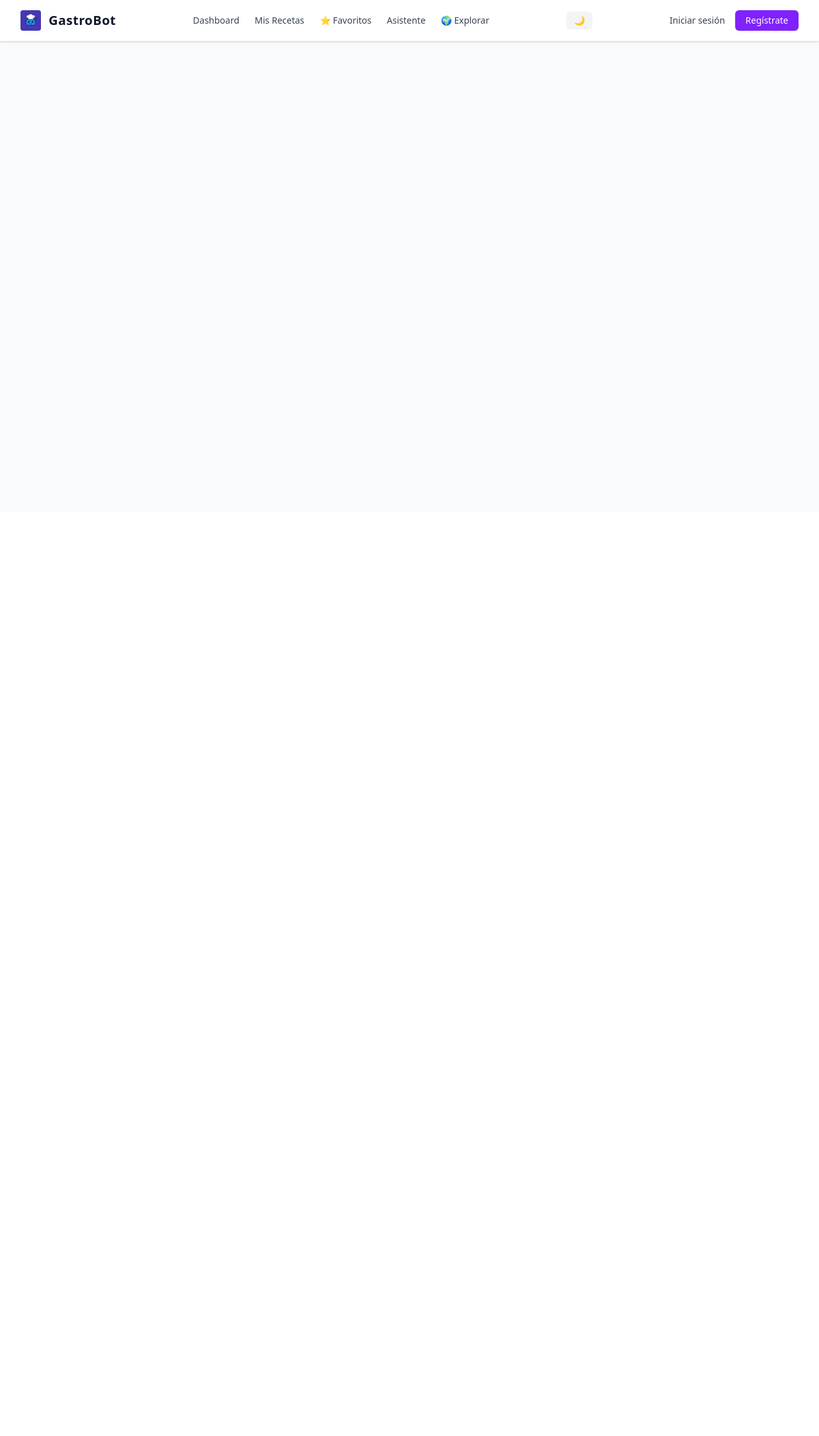
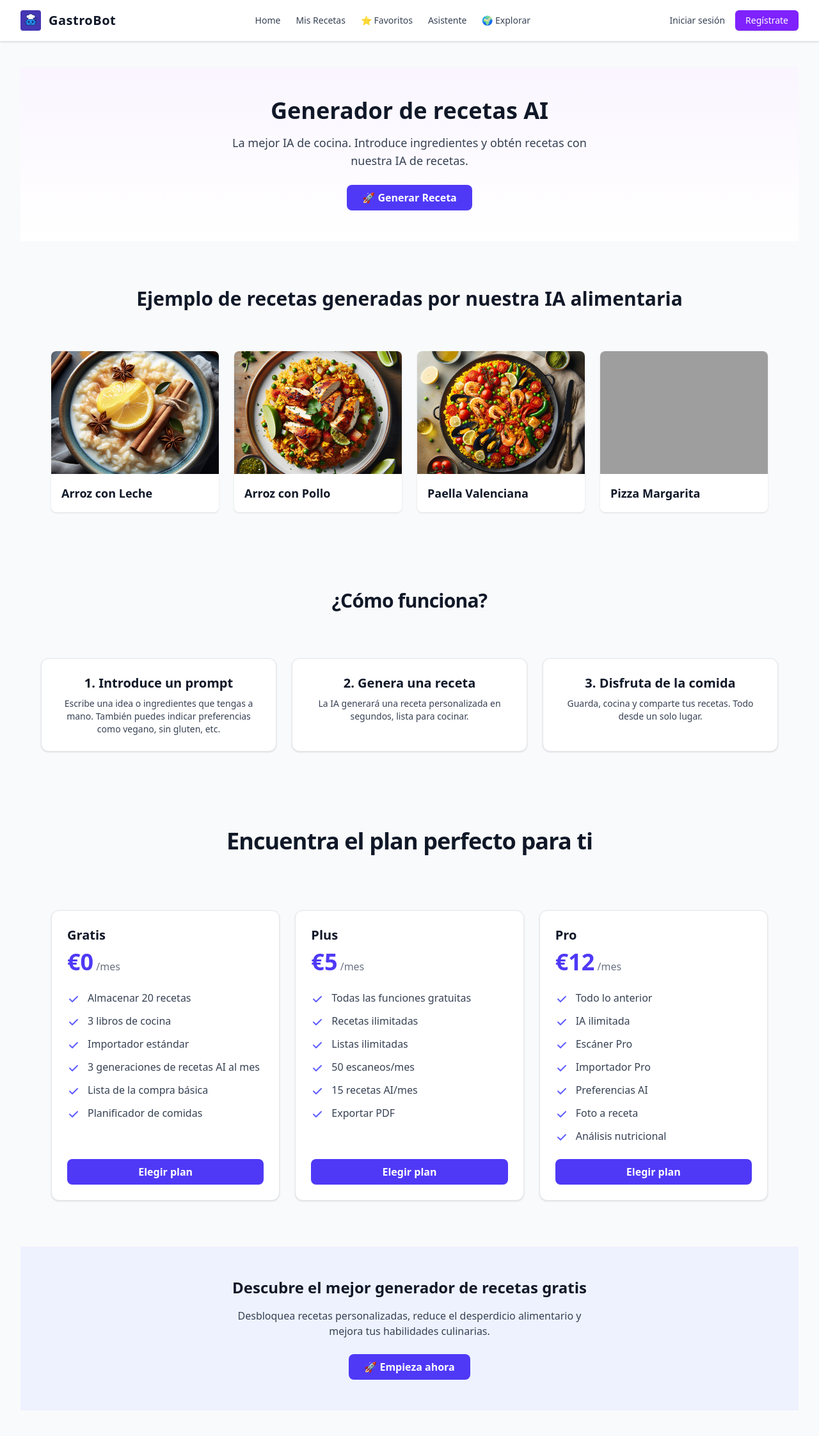
Before and after one commit to IvanG9/gastroBot, a Django app: page / in a window 1280 px wide. Shown: the whole page at 64% size. Before the commit the page ends 67 px from the top, so only its background shows below. Run offline with Django 5.2, Linux system fonts and the light colour scheme; style sheets or scripts are compiled from the project's sources; grey boxes are pictures that could not be loaded.

Commit message:
Actulizando vistas y añadiendo /home

```diff
--- a/gastrobot/core/templates/base.html
+++ b/gastrobot/core/templates/base.html
@@ -24,18 +24,12 @@
 
             <!-- Enlaces -->
             <div class="hidden md:flex space-x-6 text-sm font-medium">
-              <a href="/" class="text-gray-700 dark:text-gray-300 hover:text-violet-500 dark:hover:text-violet-400 transition">Dashboard</a>
+              <a href="/" class="text-gray-700 dark:text-gray-300 hover:text-violet-500 dark:hover:text-violet-400 transition">Home</a>
               <a href="{% url 'recetas:mis_recetas' %}" class="text-gray-700 dark:text-gray-300 hover:text-violet-500 dark:hover:text-violet-400 transition">Mis Recetas</a>
               <a href="{% url 'recetas:favoritos' %}" class="text-gray-700 dark:text-gray-300 hover:text-violet-500 dark:hover:text-violet-400 transition">⭐ Favoritos</a>
               <a href="{% url 'asistente' %}" class="text-gray-700 dark:text-gray-300 hover:text-violet-500 dark:hover:text-violet-400 transition">Asistente</a>
               <a href="{% url 'recetas:explorar_recetas' %}" class="text-gray-700 dark:text-gray-300 hover:text-violet-500 dark:hover:text-violet-400 transition">🌍 Explorar</a>
             </div>
-
-            <!-- Botón de modo oscuro -->
-            <button id="dark-mode-toggle" title="Cambiar modo"
-              class="text-sm px-3 py-1 bg-gray-100 text-gray-800 dark:bg-gray-700 dark:text-white rounded-md hover:bg-gray-200 dark:hover:bg-gray-600 transition">
-              <span id="dark-mode-icon">🌙</span>
-            </button>
 
             <!-- Login/Usuario -->
             <div class="flex items-center space-x-4 text-sm">
@@ -65,16 +59,6 @@
         </div>
       </nav>
 
-      <!-- Header
-        <header class="bg-white dark:bg-gray-800 shadow-sm">
-          <div class="mx-auto max-w-7xl px-4 py-6 sm:px-6 lg:px-8">
-            <h1 class="text-3xl font-bold tracking-tight text-gray-800 dark:text-gray-100">
-              {% block header %}{% endblock %}
-            </h1>
-          </div>
-        </header>
-      -->
-
       <!-- Main Content -->
       <main>
         <div class="mx-auto max-w-7xl px-4 py-10 sm:px-6 lg:px-8 space-y-6">
@@ -82,29 +66,5 @@
         </div>
       </main>
     </div>
-
-    <!-- Script modo oscuro -->
-    <script>
-      const htmlEl = document.documentElement;
-      const toggleBtn = document.getElementById('dark-mode-toggle');
-      const iconEl = document.getElementById('dark-mode-icon');
-
-      // Inicial
-      if (localStorage.theme === 'dark' || (!('theme' in localStorage) && window.matchMedia('(prefers-color-scheme: dark)').matches)) {
-        htmlEl.classList.add('dark');
-        if (iconEl) iconEl.textContent = '☀️';
-      } else {
-        htmlEl.classList.remove('dark');
-        if (iconEl) iconEl.textContent = '🌙';
-      }
-
-      // Cambio
-      toggleBtn?.addEventListener('click', () => {
-        htmlEl.classList.toggle('dark');
-        const isDark = htmlEl.classList.contains('dark');
-        localStorage.theme = isDark ? 'dark' : 'light';
-        if (iconEl) iconEl.textContent = isDark ? '☀️' : '🌙';
-      });
-    </script>
   </body>
 </html>
--- a/gastrobot/core/templates/core/bienvenida.html
+++ /dev/null
@@ -1,6 +0,0 @@
-{% extends "base.html" %}
-{% block title %}Bienvenido a GastroBot{% endblock %}
-
-{% block content %}
-
-{% endblock %}
--- /dev/null
+++ b/gastrobot/core/templates/core/home.html
@@ -0,0 +1,131 @@
+{% extends "base.html" %}
+{% load static %}
+
+{% block content %}
+
+<!-- Hero Section -->
+<section class="text-center py-12 px-4 bg-gradient-to-b from-purple-50 to-white dark:from-gray-800 dark:to-gray-900">
+  <h1 class="text-4xl font-bold mb-4 text-gray-900 dark:text-white">Generador de recetas AI</h1>
+  <p class="text-lg mb-6 max-w-xl mx-auto text-gray-700 dark:text-gray-300">
+    La mejor IA de cocina. Introduce ingredientes y obtén recetas con nuestra IA de recetas.
+  </p>
+  <div class="mt-6">
+    <a href="{% url 'asistente' %}" class="inline-block bg-indigo-600 hover:bg-indigo-700 text-white font-semibold py-2 px-6 rounded-lg transition">
+      🚀 Generar Receta
+    </a>
+  </div>
+</section>
+
+<!-- Ejemplos de Recetas -->
+<section class="py-12 px-4 max-w-6xl mx-auto">
+  <h2 class="text-3xl font-bold text-center text-gray-900 dark:text-white mb-10">
+    Ejemplo de recetas generadas por nuestra IA alimentaria
+  </h2>
+  <br>
+  <div class="grid grid-cols-1 sm:grid-cols-2 md:grid-cols-4 gap-6">
+    {% for receta in recetas %}
+      <div class="bg-white dark:bg-gray-800 rounded-lg shadow hover:shadow-lg transition">
+        <img src="{{ receta.imagen_url }}" alt="{{ receta.nombre }}" class="w-full h-48 object-cover rounded-t-lg" />
+        <div class="p-4">
+          <h3 class="font-bold text-lg text-gray-900 dark:text-white">{{ receta.nombre }}</h3>
+        </div>
+      </div>
+    {% endfor %}
+  </div>
+</section>
+
+<!-- ¿Cómo funciona? -->
+<section class="py-12 px-4 bg-gray-50 dark:bg-gray-900">
+  <div class="max-w-6xl mx-auto text-center">
+    <h2 class="text-3xl font-extrabold text-gray-900 dark:text-white mb-12 tracking-tight">
+      ¿Cómo funciona?
+    </h2>
+    <br>
+    <div class="grid grid-cols-1 md:grid-cols-3 gap-6">
+      <!-- Paso 1 -->
+      <div class="bg-white dark:bg-gray-800 border border-gray-200 dark:border-gray-700 rounded-xl shadow p-6">
+        <h3 class="text-xl font-semibold text-gray-900 dark:text-white mb-2">1. Introduce un prompt</h3>
+        <p class="text-gray-700 dark:text-gray-300 text-sm">
+          Escribe una idea o ingredientes que tengas a mano. También puedes indicar preferencias como vegano, sin gluten, etc.
+        </p>
+      </div>
+      <!-- Paso 2 -->
+      <div class="bg-white dark:bg-gray-800 border border-gray-200 dark:border-gray-700 rounded-xl shadow p-6">
+        <h3 class="text-xl font-semibold text-gray-900 dark:text-white mb-2">2. Genera una receta</h3>
+        <p class="text-gray-700 dark:text-gray-300 text-sm">
+          La IA generará una receta personalizada en segundos, lista para cocinar.
+        </p>
+      </div>
+      <!-- Paso 3 -->
+      <div class="bg-white dark:bg-gray-800 border border-gray-200 dark:border-gray-700 rounded-xl shadow p-6">
+        <h3 class="text-xl font-semibold text-gray-900 dark:text-white mb-2">3. Disfruta de la comida</h3>
+        <p class="text-gray-700 dark:text-gray-300 text-sm">
+          Guarda, cocina y comparte tus recetas. Todo desde un solo lugar.
+        </p>
+      </div>
+    </div>
+  </div>
+</section>
+
+<!-- Planes -->
+<section class="py-12 px-4 max-w-6xl mx-auto">
+  <h2 class="text-4xl font-extrabold text-center text-gray-900 dark:text-white mb-12 tracking-tight">
+    Encuentra el plan perfecto para ti
+  </h2>
+  <br>
+  <div class="grid grid-cols-1 md:grid-cols-3 gap-6 pt-4">
+    {% for plan in planes %}
+      <div class="flex flex-col justify-between bg-white dark:bg-gray-800 border border-gray-200 dark:border-gray-700 rounded-xl shadow p-6">
+        <div>
+          <h3 class="text-xl font-semibold text-gray-900 dark:text-white mb-2">{{ plan.nombre }}</h3>
+          {% if plan.nombre == "Gratis" %}
+            <p class="text-4xl font-bold text-indigo-600 dark:text-indigo-400 mb-6">
+              €0<span class="text-base font-normal text-gray-500 dark:text-gray-400"> /mes</span>
+            </p>
+          {% elif plan.nombre == "Plus" %}
+            <p class="text-4xl font-bold text-indigo-600 dark:text-indigo-400 mb-6">
+              €5<span class="text-base font-normal text-gray-500 dark:text-gray-400"> /mes</span>
+            </p>
+          {% elif plan.nombre == "Pro" %}
+            <p class="text-4xl font-bold text-indigo-600 dark:text-indigo-400 mb-6">
+              €12<span class="text-base font-normal text-gray-500 dark:text-gray-400"> /mes</span>
+            </p>
+          {% endif %}
+
+          <ul class="space-y-3">
+            {% for beneficio in plan.beneficios %}
+              <li class="flex items-start gap-3">
+                <svg class="w-5 h-5 text-indigo-500 shrink-0 mt-1" fill="currentColor" viewBox="0 0 20 20">
+                  <path d="M16.707 5.293a1 1 0 00-1.414 0L8 12.586 4.707 9.293a1 1 0 00-1.414 1.414l4 4a1 1 0 001.414 0l8-8a1 1 0 000-1.414z" />
+                </svg>
+                <span class="text-gray-700 dark:text-gray-300">{{ beneficio }}</span>
+              </li>
+            {% endfor %}
+          </ul>
+        </div>
+        <div class="mt-6">
+          <button class="w-full bg-indigo-600 hover:bg-indigo-700 text-white font-semibold py-2 rounded-lg transition">
+            Elegir plan
+          </button>
+        </div>
+      </div>
+    {% endfor %}
+  </div>
+</section>
+
+<!-- CTA Final -->
+<section class="text-center py-12 px-4 bg-indigo-50 dark:bg-gray-900">
+  <h2 class="text-2xl font-semibold mb-4 text-gray-900 dark:text-white">
+    Descubre el mejor generador de recetas gratis
+  </h2>
+  <p class="mb-6 max-w-xl mx-auto text-gray-700 dark:text-gray-300">
+    Desbloquea recetas personalizadas, reduce el desperdicio alimentario y mejora tus habilidades culinarias.
+  </p>
+  <div class="mt-6">
+    <a href="{% url 'asistente' %}" class="inline-block bg-indigo-600 hover:bg-indigo-700 text-white font-semibold py-2 px-6 rounded-lg transition">
+      🚀 Empieza ahora
+    </a>
+  </div>
+</section>
+
+{% endblock %}
--- a/gastrobot/core/urls.py
+++ b/gastrobot/core/urls.py
@@ -2,5 +2,5 @@ from django.urls import path
 from . import views
 
 urlpatterns = [
-    path('', views.bienvenida, name='bienvenida'),
+    path('', views.home_view, name='home'),
 ]
--- a/gastrobot/core/views.py
+++ b/gastrobot/core/views.py
@@ -1,8 +1,30 @@
 from django.shortcuts import render
 
 # Create your views here.
-def bienvenida(request):
-    """
-    Render the welcome page.
-    """
-    return render(request, 'core/bienvenida.html')
+def home_view(request):
+    recetas = [
+        {"nombre": "Arroz con Leche", "imagen_url": "media/defaults/recipe1.jpg"},
+        {"nombre": "Arroz con Pollo", "imagen_url": "media/defaults/recipe2.jpg"},
+        {"nombre": "Paella Valenciana", "imagen_url": "media/defaults/recipe3.jpg"},
+        {"nombre": "Pizza Margarita", "imagen_url": "media/defaults/recipe4.jpg"},
+    ]
+
+    planes = [
+        {"nombre": "Gratis", "beneficios": [
+            "Almacenar 20 recetas", "3 libros de cocina", "Importador estándar",
+            "3 generaciones de recetas AI al mes", "Lista de la compra básica", "Planificador de comidas"
+        ]},
+        {"nombre": "Plus", "beneficios": [
+            "Todas las funciones gratuitas", "Recetas ilimitadas", "Listas ilimitadas",
+            "50 escaneos/mes", "15 recetas AI/mes", "Exportar PDF"
+        ]},
+        {"nombre": "Pro", "beneficios": [
+            "Todo lo anterior", "IA ilimitada", "Escáner Pro", "Importador Pro",
+            "Preferencias AI", "Foto a receta", "Análisis nutricional"
+        ]}
+    ]
+
+    return render(request, "core/home.html", {
+        "recetas": recetas,
+        "planes": planes
+    })
--- a/gastrobot/usuarios/templates/usuarios/login.html
+++ b/gastrobot/usuarios/templates/usuarios/login.html
@@ -7,7 +7,7 @@
 {% block content %}
 <div class="flex min-h-full flex-col justify-center px-6 py-12 lg:px-8 bg-gray-50 dark:bg-gray-900">
   <div class="sm:mx-auto sm:w-full sm:max-w-sm">
-    <img class="mx-auto h-10 w-auto" src="https://tailwindcss.com/plus-assets/img/logos/mark.svg?color=indigo&shade=600" alt="Tu App">
+    <img class="mx-auto h-10 w-auto" src="{% static 'img/favicon.ico' %}" alt="Tu App">
     <h2 class="mt-10 text-center text-2xl font-bold tracking-tight text-gray-900 dark:text-white">
       Inicia sesión en tu cuenta
     </h2>
--- a/gastrobot/usuarios/views.py
+++ b/gastrobot/usuarios/views.py
@@ -12,7 +12,7 @@ def iniciar_sesion(request):
         form = LoginForm(request, data=request.POST)
         if form.is_valid():
             login(request, form.get_user())
-            return redirect('bienvenida')
+            return redirect('home')
     else:
         form = LoginForm()
     return render(request, 'usuarios/login.html', {'form': form})
```
Also changed, not shown: gastrobot/recetas/templates/recetas/mis_recetas_view.html (+7 -3 lines), gastrobot/usuarios/templates/usuarios/registro.html (+26 -18 lines), gastrobot/db.sqlite3, gastrobot/media/defaults/app_store_button.png (added), gastrobot/media/defaults/app_store_white.png (added), gastrobot/media/defaults/google_play_button.png (added), gastrobot/media/defaults/google_play_white.png (added), gastrobot/media/defaults/receta.png (added), gastrobot/media/defaults/recipe1.jpg (added), gastrobot/media/defaults/recipe2.jpg (added), gastrobot/media/defaults/recipe3.jpg (added), 1 other file.
